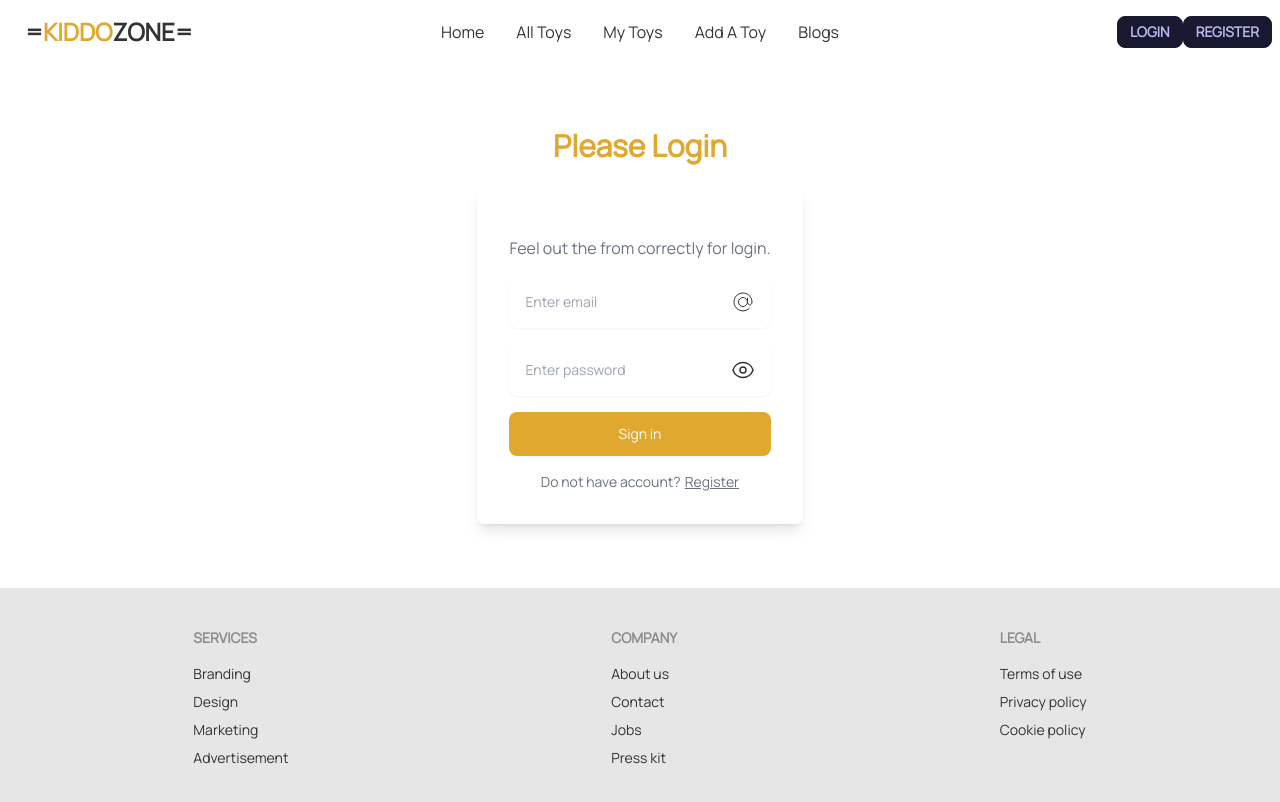
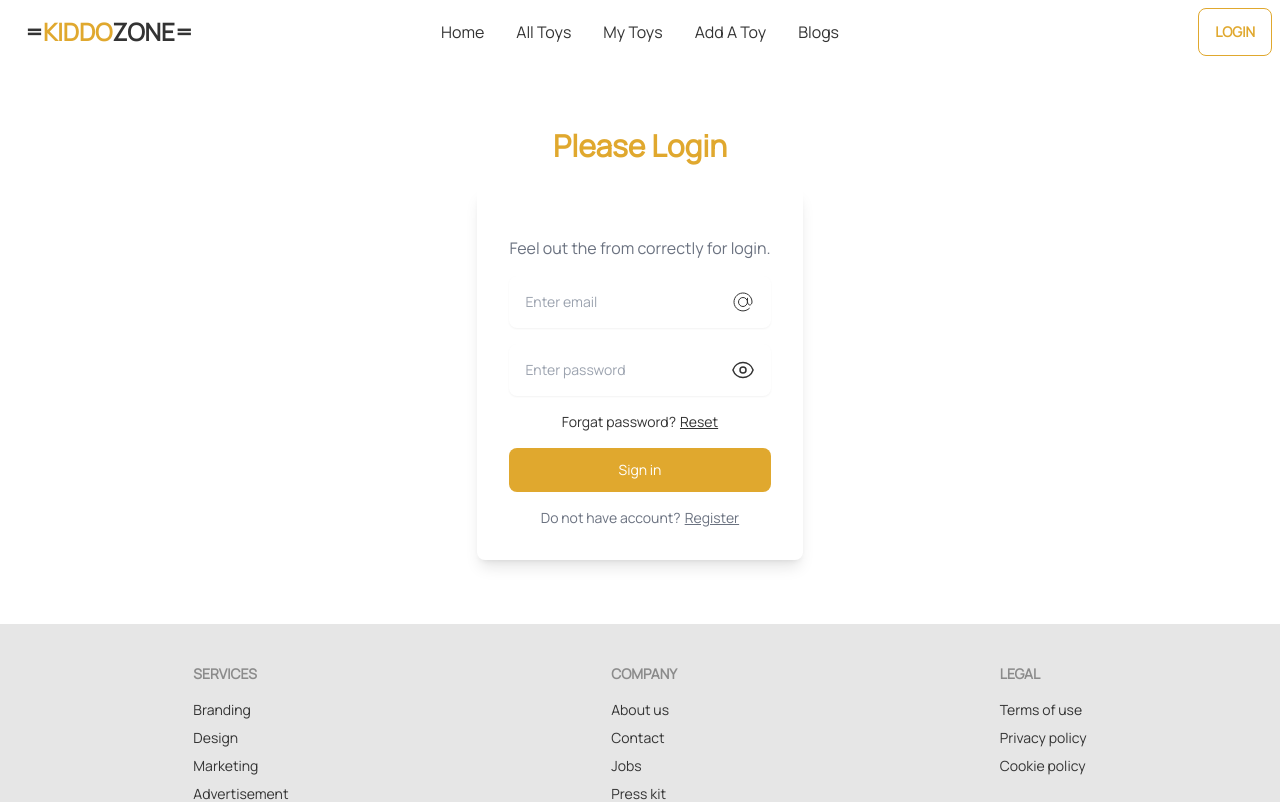
Before and after one commit to rahim-uddin-jsr/toy-marketplace-client-side, a React (Vite) app: page /login in a window 1280 px wide. Shown: the top 802 px of the page. Built offline with nearby package versions, Linux system fonts and the light colour scheme; no server answers.

Commit message:
login and resigter button chenge on user state

```diff
--- a/src/Pages/Login/Login.jsx
+++ b/src/Pages/Login/Login.jsx
@@ -1,11 +1,12 @@
-import { useContext, useState } from "react";
+import { useContext, useRef, useState } from "react";
 import { Link, useNavigate } from "react-router-dom";
 import Swal from "sweetalert2";
 import { AuthContext } from "../../context/AuthProvider/AuthProvider";
 
 const Login = () => {
+  const emailRef = useRef();
   const navigate = useNavigate();
-  const { loginWithEmailPass } = useContext(AuthContext);
+  const { loginWithEmailPass, handlePasswordReset } = useContext(AuthContext);
   const [show, setShow] = useState(false);
   const handlePasswordShow = () => {
     setShow(!show);
@@ -22,7 +23,7 @@ const Login = () => {
           Swal.fire({
             position: "center",
             icon: "success",
-            title: "User Created Successfully",
+            title: "Login Successful!",
             showConfirmButton: false,
             timer: 1500,
           });
@@ -30,6 +31,37 @@ const Login = () => {
         }
       })
       .catch((err) => console.log(err.message));
+  };
+  const passwordReset = () => {
+    const email = emailRef.current.value;
+    if (!email) {
+      Swal.fire({
+        icon: "error",
+        title: "Oops...",
+        text: "Please enter your email first!",
+        footer: '<a href="">Why do I have this issue?</a>',
+      });
+      return;
+    }
+    handlePasswordReset(email)
+      .then(() => {
+        Swal.fire({
+          position: "center",
+          icon: "success",
+          title: "Reset link send check your email!",
+          showConfirmButton: true,
+          timer: false,
+        });
+      })
+      .catch((err) => {
+        console.log(err);
+        Swal.fire({
+          icon: "error",
+          title: "Oops...",
+          text: "Something went wrong!",
+          footer: '<a href="">Why do I have this issue?</a>',
+        });
+      });
   };
   return (
     <div className="mx-auto max-w-screen-xl px-4 py-16 sm:px-6 lg:px-8">
@@ -53,6 +85,7 @@ const Login = () => {
 
             <div className="relative">
               <input
+                ref={emailRef}
                 name="email"
                 required
                 type="email"
@@ -135,7 +168,12 @@ const Login = () => {
               </span>
             </div>
           </div>
-
+          <p className="text-center text-sm text-ellipsis">
+            Forgat password?
+            <span className="link ml-1" onClick={passwordReset}>
+              Reset
+            </span>
+          </p>
           <button
             type="submit"
             className="block w-full rounded-lg btn-primary px-5 py-3 text-sm font-medium text-white"
--- a/src/Shared/NavBar/NavBar.jsx
+++ b/src/Shared/NavBar/NavBar.jsx
@@ -1,6 +1,11 @@
-import { Link, NavLink } from "react-router-dom";
+import { useContext } from "react";
+import { Link, NavLink, useNavigate } from "react-router-dom";
+import Swal from "sweetalert2";
+import { AuthContext } from "../../context/AuthProvider/AuthProvider";
 
 const NavBar = () => {
+  const { logOut, user } = useContext(AuthContext);
+  const navigate = useNavigate();
   const navItems = (
     <>
       <li>
@@ -94,12 +99,52 @@ const NavBar = () => {
         <ul className="menu menu-horizontal px-1">{navItems}</ul>
       </div>
       <div className="navbar-end">
-        <Link to="/login" className="btn sm:btn-xl btn-sm">
-          Login
-        </Link>
-        <Link to="/register" className="btn sm:btn-xl btn-sm">
-          Register
-        </Link>
+        {user ? (
+          <>
+            <div
+              className="dropdown dropdown-end tooltip tooltip-left"
+              data-tip="hello"
+            >
+              <label tabIndex={0} className="btn btn-ghost btn-circle avatar">
+                <div className="w-16 rounded-full">
+                  <img src={user?.photoURL} />
+                </div>
+              </label>
+              <ul
+                tabIndex={0}
+                className="menu menu-compact dropdown-content mt-3 p-2 shadow bg-base-100 rounded-box w-52"
+              >
+                <li>
+                  <a className="justify-between">Profile</a>
+                </li>
+                <li
+                  onClick={() => {
+                    logOut()
+                      .then(() => {
+                        Swal.fire({
+                          position: "center",
+                          icon: "success",
+                          title: "Sign out success",
+                          showConfirmButton: false,
+                          timer: 1500,
+                        });
+                        navigate("/");
+                      })
+                      .catch((error) => {
+                        alert(error.massage);
+                      });
+                  }}
+                >
+                  <a>Logout</a>
+                </li>
+              </ul>
+            </div>
+          </>
+        ) : (
+          <Link to="/login" className="btn btn-primary btn-outline">
+            Login
+          </Link>
+        )}
       </div>
     </div>
   );
--- a/src/context/AuthProvider/AuthProvider.jsx
+++ b/src/context/AuthProvider/AuthProvider.jsx
@@ -1,14 +1,18 @@
 import {
   createUserWithEmailAndPassword,
   getAuth,
+  onAuthStateChanged,
+  sendPasswordResetEmail,
   signInWithEmailAndPassword,
+  signOut,
   updateProfile,
 } from "firebase/auth";
-import { createContext } from "react";
+import { createContext, useEffect, useState } from "react";
 import { app } from "../../firebase/firebase.config";
 export const AuthContext = createContext();
 // eslint-disable-next-line react/prop-types
 const AuthProvider = ({ children }) => {
+  const [user, setUser] = useState(null);
   const auth = getAuth(app);
 
   const registerWithEmailPassword = (email, password) => {
@@ -20,10 +24,28 @@ const AuthProvider = ({ children }) => {
   const loginWithEmailPass = (email, password) => {
     return signInWithEmailAndPassword(auth, email, password);
   };
+  const handlePasswordReset = (email) => {
+    return sendPasswordResetEmail(auth, email);
+  };
+  const logOut = () => {
+    return signOut(auth);
+  };
+
+  useEffect(() => {
+    const unsubscribe = onAuthStateChanged(auth, (currentUser) => {
+      console.log(currentUser);
+      setUser(currentUser);
+    });
+    return () => unsubscribe();
+  }, [auth]);
+
   const authInfo = {
     registerWithEmailPassword,
     updateUserProfile,
     loginWithEmailPass,
+    handlePasswordReset,
+    logOut,
+    user,
   };
   return (
     <AuthContext.Provider value={authInfo}>{children}</AuthContext.Provider>
```
